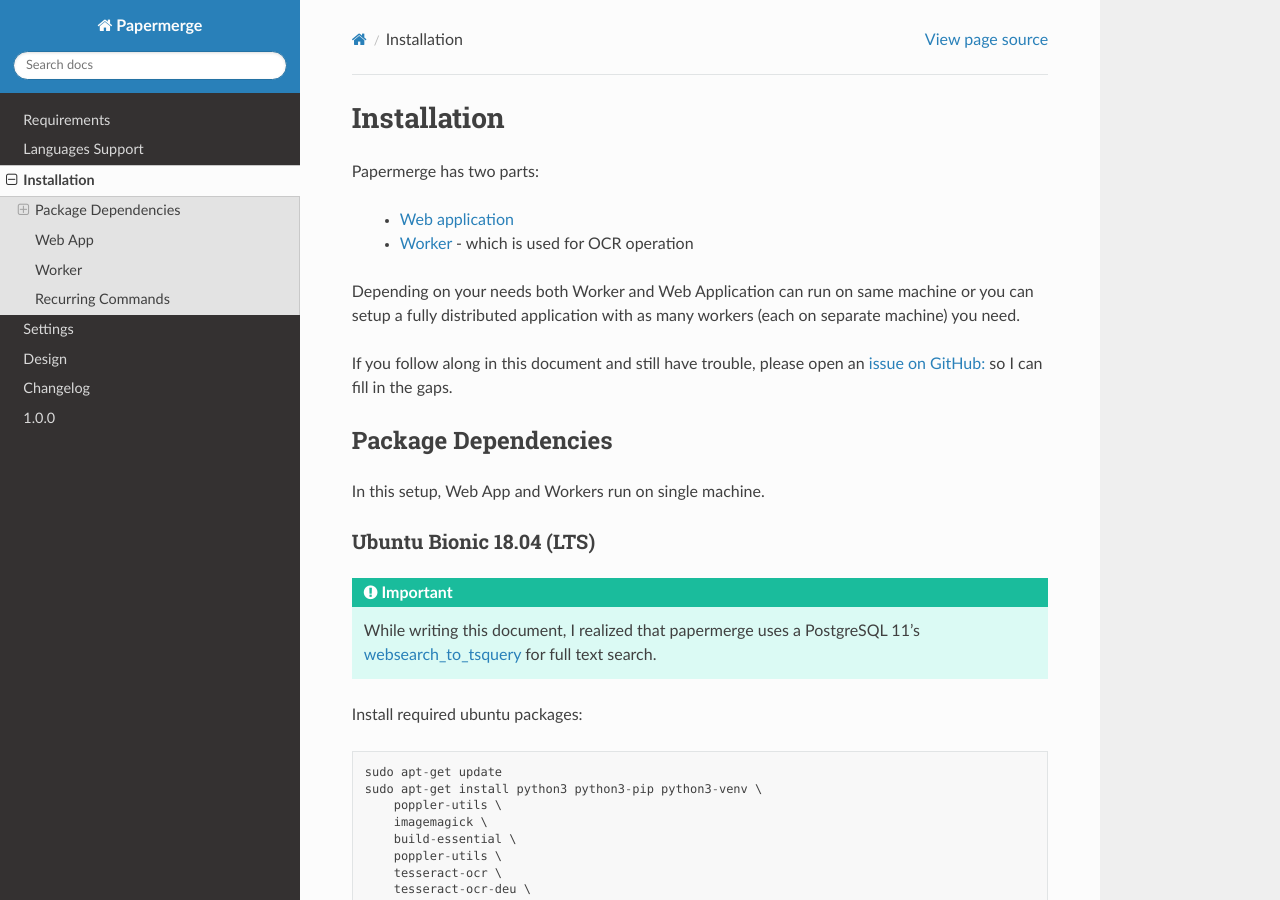
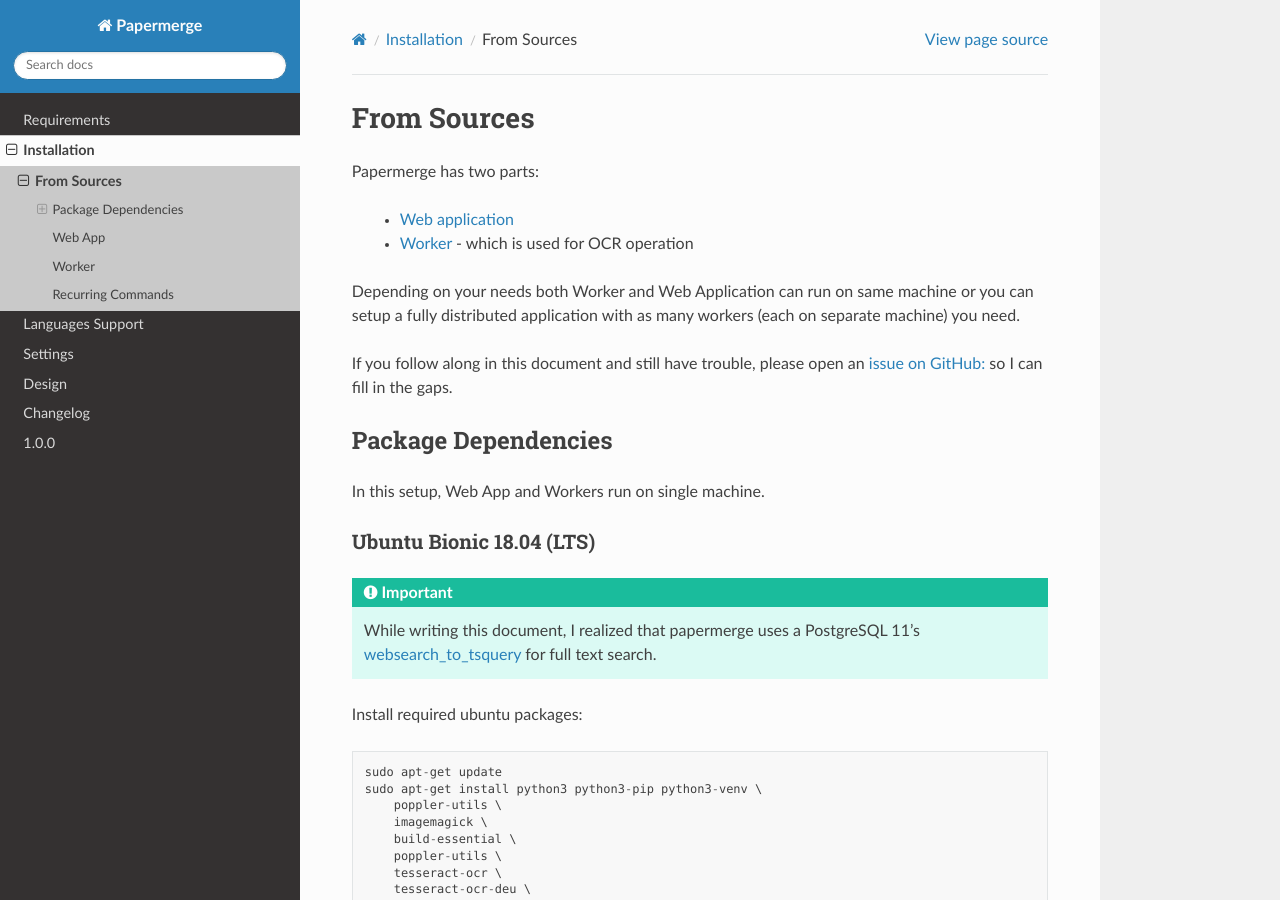
Before and after one commit to ciur/papermerge, a Sphinx documentation site: the page built from docs/source/installation/from_sources.rst, in a window 1280 px wide and 900 px high. Built offline with Sphinx 7.4.7 and the Read the Docs theme 2.0.0, drawn with Linux system fonts in a browser that asks for light colours.

Commit message:
Better structuring documentation

```diff
--- a/docs/source/index.rst
+++ b/docs/source/index.rst
@@ -14,11 +14,11 @@
 or Google Drive.
 
 .. toctree::
-   :maxdepth: 2
+   :maxdepth: 4
 
    requirements
+   installation/index
    languages
-   installation
    settings
    design
    changelog
--- a/docs/source/installation.rst
+++ b/docs/source/installation/from_sources.rst
@@ -1,6 +1,5 @@
-=============
-Installation
-=============
+From Sources
+**************
 
 Papermerge has two parts:
 
@@ -17,13 +16,13 @@
 
 
 Package Dependencies
-====================
+======================
 
 In this setup, Web App and Workers run on single machine.
 
 
 Ubuntu Bionic 18.04 (LTS)
-~~~~~~~~~~~~~~~~~~~~~~~~~~~
+--------------------------
 
 .. important::
 
@@ -130,11 +129,11 @@
 At this step, must be able to access login screen and it should look like in
 screenshot below.
 
-    .. figure:: img/login.png
+    .. figure:: ../img/login.png
 
 Also, you can upload some document and see their preview.
 
-    .. figure:: img/uploaded_docs.png
+    .. figure:: ../img/uploaded_docs.png
 
 But because there is no worker configured yet, documents are basically plain images.
 Let's configure worker!
@@ -190,7 +189,7 @@
 document becomes more than an image - you can now select text in it!
 
 
-.. figure:: img/select_text.png
+.. figure:: ../img/select_text.png
 
    Now you should be able to select text
 
```
Also changed, not shown: docs/source/installation/index.rst (added, +9 -0 lines).
